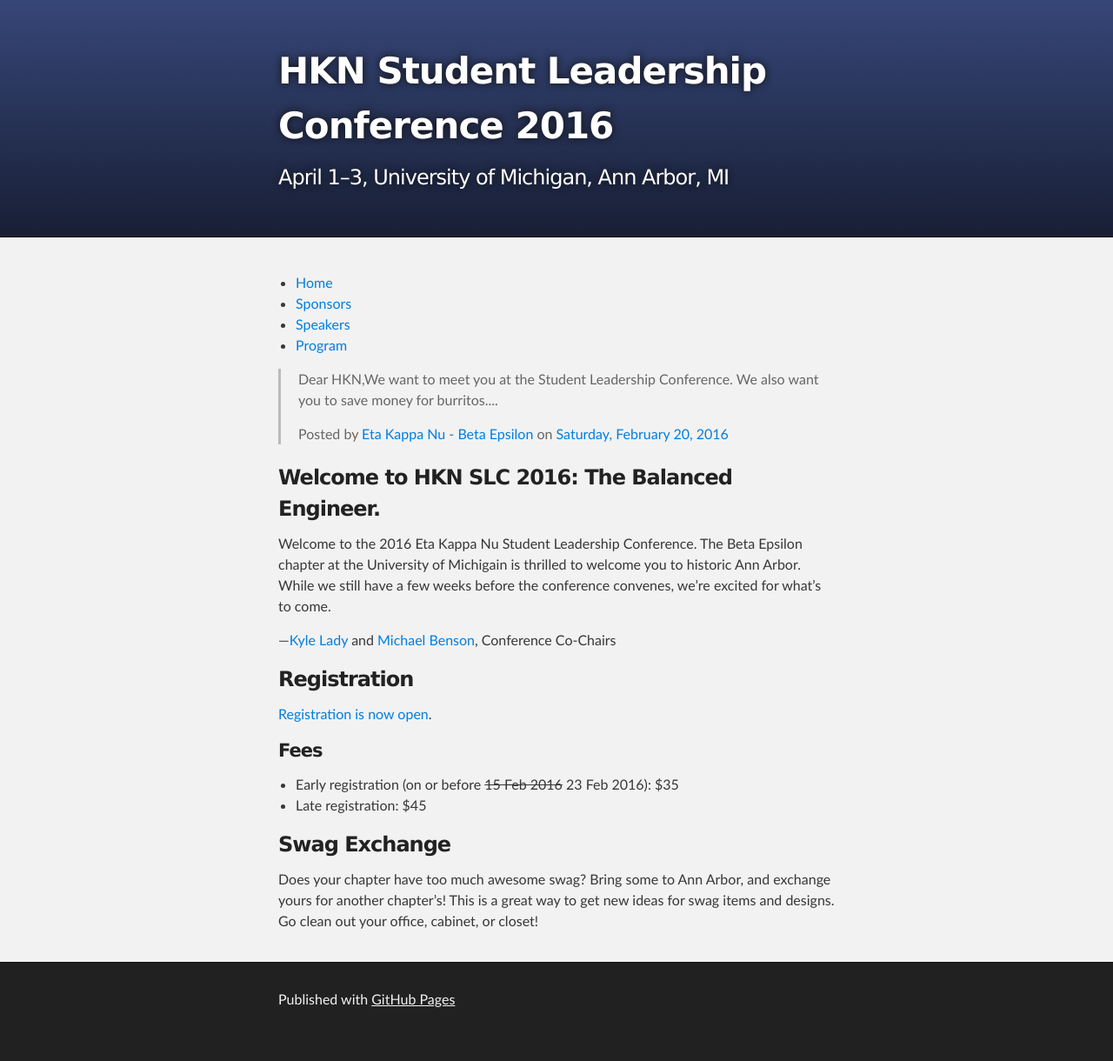
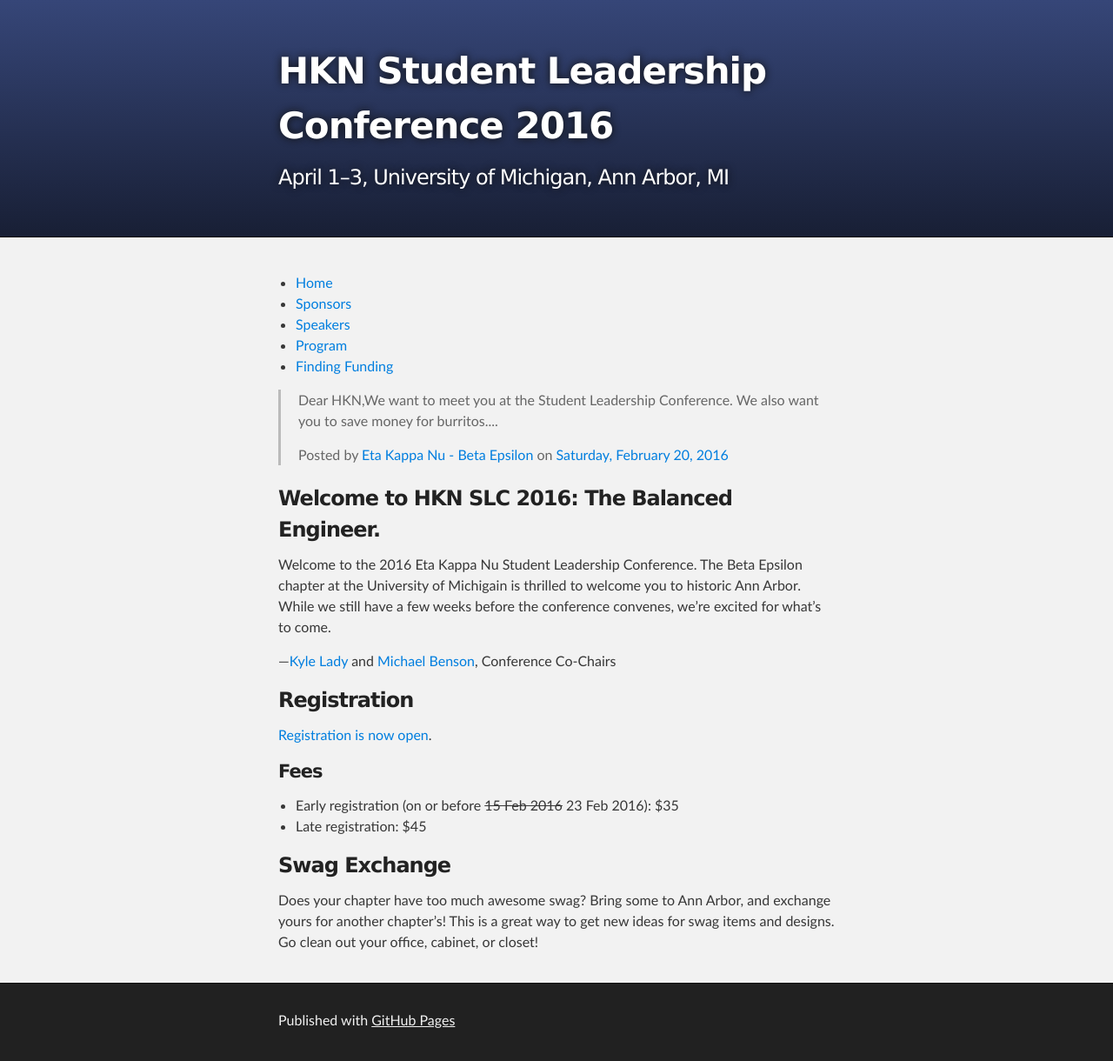
Before and after one commit to hkncon2016/hkncon2016.github.io, a Jekyll site: the page built from index.md, in a window 1280 px wide. Shown: the whole page at 87% size. Built offline with Jekyll 4.4.1, drawn with Linux system fonts in a browser that asks for light colours; before the commit the page ends 1196 px from its top, so only the background shows below that.

Commit message:
Update default.html

```diff
--- a/_layouts/default.html
+++ b/_layouts/default.html
@@ -33,6 +33,7 @@
         <li><a href="/sponsors">Sponsors</a></li>
         <li><a href="/speakers">Speakers</a></li>
         <li><a href="/program">Program</a></li>
+        <li><a href="/funding">Finding Funding</a></li>
       </ul>
     </nav>
 
```
